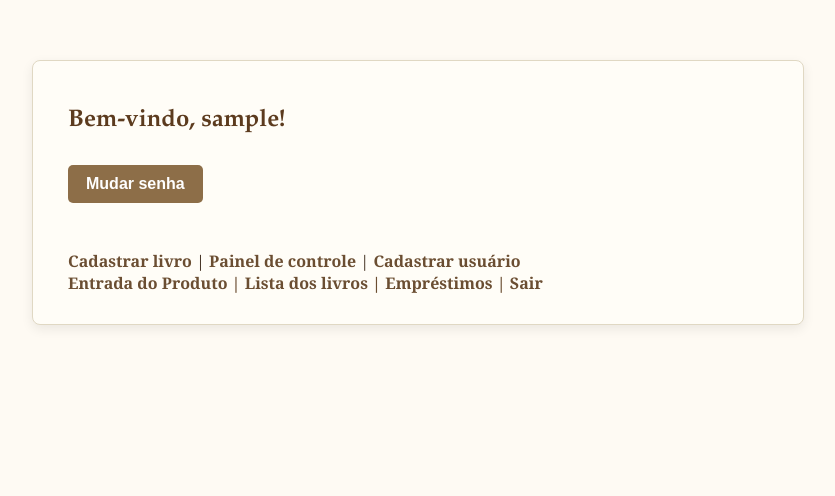
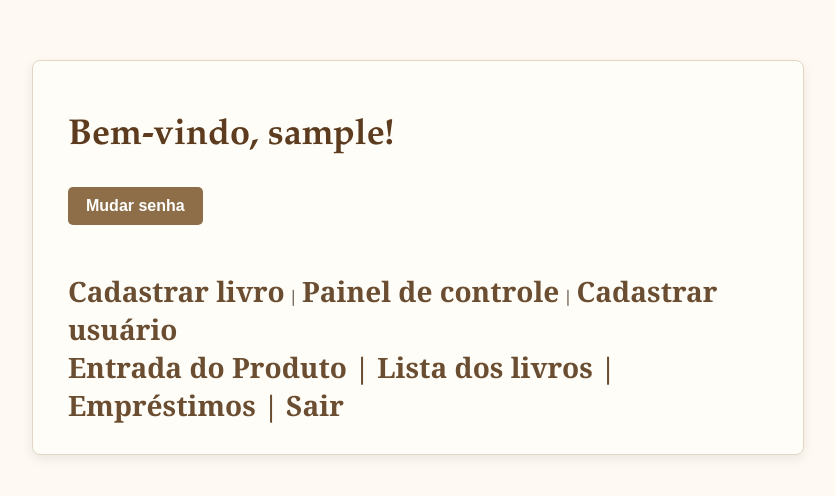
Before and after one commit to EtecVAV-C2-Bibliotech/Bibliotech, a PHP site: page /index.php in a window 1280 px wide. Shown: the top 496 px of the page, without its empty margins (222-1057 px from the left). Run offline with PHP 8.4, Linux system fonts and the light colour scheme; the visitor is signed in with stand-in values (Sample User, id 1).

Commit message:
Primeira contribuição, melhorando o css

```diff
--- a/css/estilo.css
+++ b/css/estilo.css
@@ -16,8 +16,8 @@
     border: 1px solid #e0d8c3;
 }
 
-h1, h3 {
-    font-size: 1.5rem;
+h1, h2, h3 {
+    font-size: 2.25rem;
     color: #5c3b1e;
     font-family: 'Palatino Linotype', 'Book Antiqua', Palatino, serif;
     margin-bottom: 15px;
@@ -29,7 +29,7 @@
 
 label {
     display: block;
-    margin-top: 12px;
+    margin-top: 4rem;
     font-weight: bold;
     font-size: 3rem;
     color: #4a3a28;
@@ -104,6 +104,7 @@
     color: #6b4e32;
     text-decoration: none;
     font-weight: 600;
+    font-size: 1.75rem;
 }
 
 a:hover {
```
